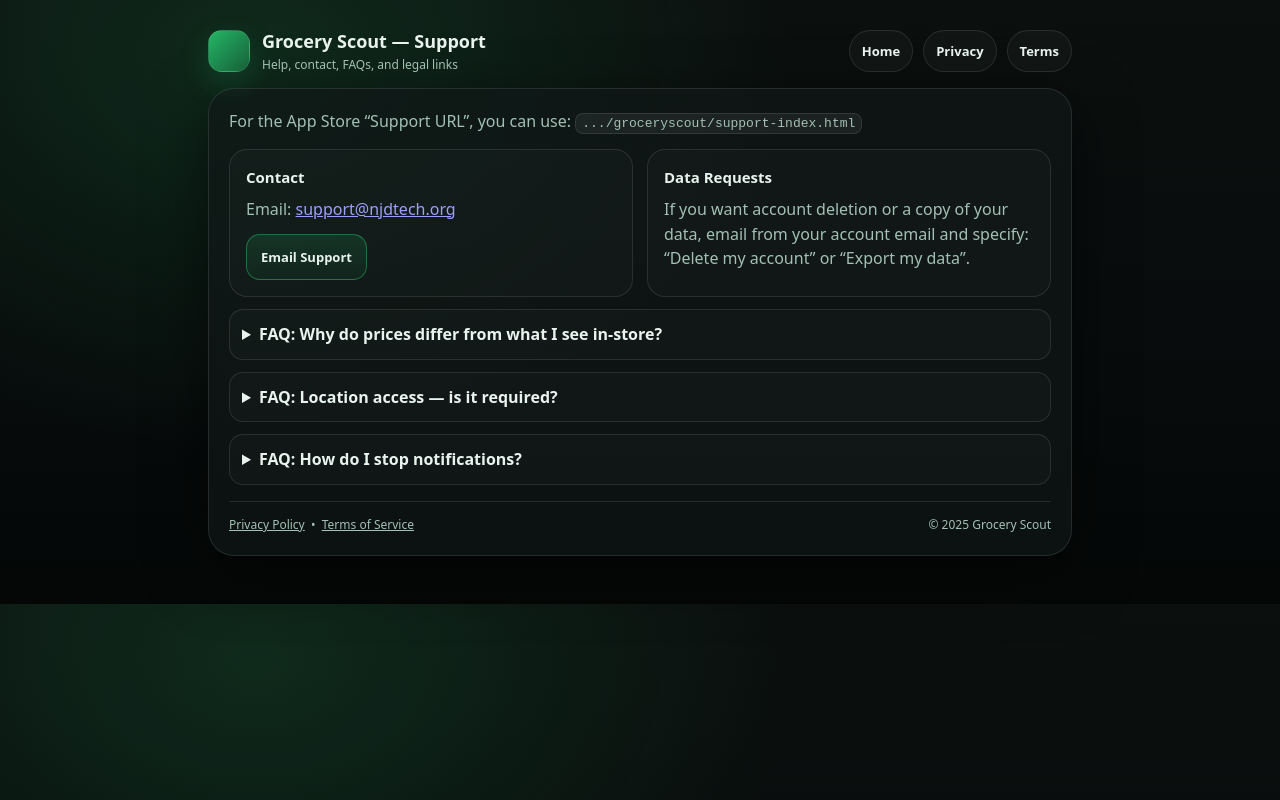
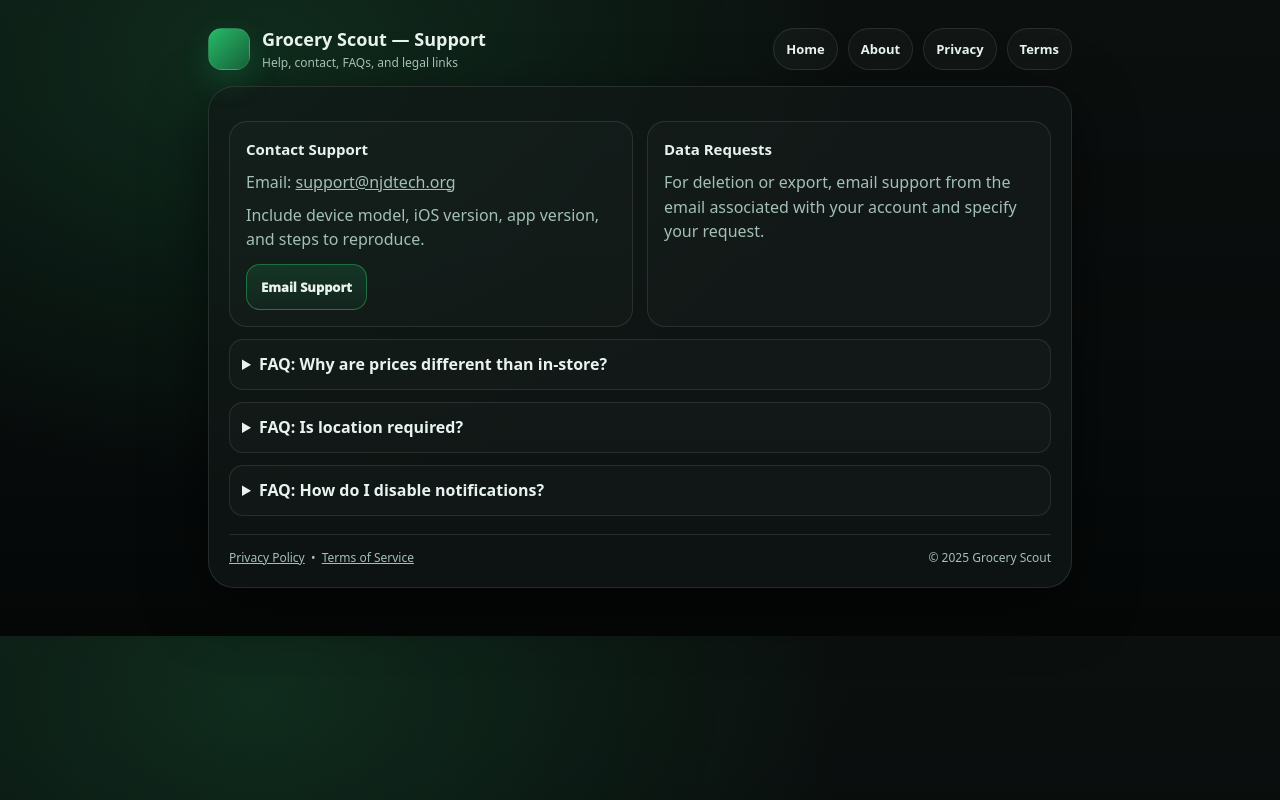
Before and after one commit to ndesplaines/ndesplaines.github.io, a plain HTML site: page grocery-scout/support/index.html in a window 1280 px wide. Drawn offline with Linux system fonts and the light colour scheme.

Commit message:
Refactor support page and update links and styles
Updated the support page's meta description and adjusted various styles for consistency. Modified links to point to the correct paths and improved FAQ wording.

```diff
--- a/grocery-scout/support/index.html
+++ b/grocery-scout/support/index.html
@@ -5,45 +5,43 @@
   <meta name="viewport" content="width=device-width,initial-scale=1" />
   <meta name="color-scheme" content="dark" />
   <title>Grocery Scout — Support</title>
-  <meta name="description" content="Grocery Scout support page: contact, FAQs, and links to privacy policy and terms." />
+  <meta name="description" content="Grocery Scout support page: contact, FAQs, and legal links." />
   <style>
     :root{
-      --bg:#0b0f0e; --text:#e8f3ee; --muted:#a3c0b4;
-      --line:rgba(255,255,255,.10); --accent:#28c76f; --radius:18px; --max:900px;
-      --shadow:0 18px 60px rgba(0,0,0,.55);
+      --bg:#0b0f0e; --panel:rgba(17,24,23,.72);
+      --text:#e8f3ee; --muted:#a3c0b4; --line:rgba(255,255,255,.10);
+      --accent:#28c76f; --radius:18px; --max:900px; --shadow:0 18px 60px rgba(0,0,0,.55);
     }
     *{box-sizing:border-box}
     body{
       margin:0;
       font-family: ui-sans-serif, system-ui, -apple-system, Segoe UI, Roboto, Helvetica, Arial;
-      background: radial-gradient(900px 650px at 20% 10%, rgba(40,199,111,.15), transparent 60%),
+      background: radial-gradient(1000px 700px at 20% 10%, rgba(40,199,111,.16), transparent 60%),
                   linear-gradient(180deg, var(--bg), #070b0b 65%, #050707);
       color:var(--text); line-height:1.55;
     }
-    .wrap{max-width:var(--max); margin:0 auto; padding:28px 18px 48px;}
-    .head{
-      display:flex; flex-wrap:wrap; align-items:center; justify-content:space-between; gap:12px;
-      margin-bottom:14px;
-    }
+    a{color:inherit}
+    .wrap{max-width:var(--max); margin:0 auto; padding:26px 18px 48px;}
+    .head{display:flex; flex-wrap:wrap; align-items:center; justify-content:space-between; gap:12px; margin-bottom:14px;}
     .title{display:flex; align-items:center; gap:12px; text-decoration:none; color:inherit}
     .logo{
       width:42px; height:42px; border-radius:14px;
-      background: linear-gradient(135deg, rgba(40,199,111,.9), rgba(40,199,111,.35));
+      background: linear-gradient(135deg, rgba(40,199,111,.92), rgba(40,199,111,.35));
+      border:1px solid rgba(255,255,255,.08);
       box-shadow: 0 12px 30px rgba(40,199,111,.18);
-      border:1px solid rgba(255,255,255,.08);
     }
     h1{margin:0; font-size:18px}
-    .sub{margin:0; font-size:12px; color:var(--muted)}
+    .sub{margin:0; color:var(--muted); font-size:12px}
     .chiprow{display:flex; flex-wrap:wrap; gap:10px}
     .chip{
-      text-decoration:none; color:inherit; font-size:13px; font-weight:700;
+      text-decoration:none; color:inherit; font-size:13px; font-weight:800;
       padding:10px 12px; border:1px solid var(--line);
       border-radius:999px; background: rgba(255,255,255,.03);
     }
-    .chip:hover{border-color: rgba(40,199,111,.55)}
+    .chip:hover{border-color: rgba(40,199,111,.60)}
     .panel{
       border:1px solid var(--line);
-      background: rgba(17,24,23,.70);
+      background: var(--panel);
       border-radius: calc(var(--radius) + 8px);
       padding:20px;
       box-shadow: var(--shadow);
@@ -59,7 +57,7 @@
       padding:12px 14px; border-radius:14px;
       border:1px solid rgba(40,199,111,.45);
       background: linear-gradient(180deg, rgba(40,199,111,.15), rgba(40,199,111,.06));
-      text-decoration:none; color:var(--text); font-weight:900; font-size:13px;
+      text-decoration:none; color:var(--text); font-weight:950; font-size:13px;
     }
     details{
       margin-top:12px;
@@ -68,20 +66,19 @@
       padding:12px 12px;
       background: rgba(255,255,255,.02);
     }
-    summary{cursor:pointer; font-weight:800}
+    summary{cursor:pointer; font-weight:900}
     details p{margin:10px 0 0; color:var(--muted)}
     .footer{
-      margin-top:16px; color:var(--muted); font-size:12px;
+      margin-top:18px; color:var(--muted); font-size:12px;
       border-top:1px solid var(--line); padding-top:14px;
       display:flex; flex-wrap:wrap; gap:10px; justify-content:space-between;
     }
-    code{background:rgba(255,255,255,.06); padding:2px 6px; border-radius:8px; border:1px solid var(--line)}
   </style>
 </head>
 <body>
   <div class="wrap">
     <div class="head">
-      <a class="title" href="./index.html" aria-label="Back to Grocery Scout home">
+      <a class="title" href="../index.html" aria-label="Back to Grocery Scout home">
         <div class="logo" aria-hidden="true"></div>
         <div>
           <h1>Grocery Scout — Support</h1>
@@ -89,54 +86,48 @@
         </div>
       </a>
       <div class="chiprow">
-        <a class="chip" href="./index.html">Home</a>
-        <a class="chip" href="./index.html#privacy">Privacy</a>
-        <a class="chip" href="./index.html#terms">Terms</a>
+        <a class="chip" href="../index.html">Home</a>
+        <a class="chip" href="../index.html#about">About</a>
+        <a class="chip" href="../index.html#privacy">Privacy</a>
+        <a class="chip" href="../index.html#terms">Terms</a>
       </div>
     </div>
 
     <section class="panel">
-      <p style="margin:0; color:var(--muted)">
-        For the App Store “Support URL”, you can use:
-        <code>.../groceryscout/support-index.html</code>
-      </p>
-
       <div class="grid">
         <div class="card">
-          <h2>Contact</h2>
+          <h2>Contact Support</h2>
           <p>Email: <a href="mailto:support@njdtech.org">support@njdtech.org</a></p>
+          <p style="margin-top:8px">Include device model, iOS version, app version, and steps to reproduce.</p>
           <a class="btn" href="mailto:support@njdtech.org?subject=Grocery%20Scout%20Support%20Request">Email Support</a>
         </div>
 
         <div class="card">
           <h2>Data Requests</h2>
-          <p>
-            If you want account deletion or a copy of your data, email from your account email and specify:
-            “Delete my account” or “Export my data”.
-          </p>
+          <p>For deletion or export, email support from the email associated with your account and specify your request.</p>
         </div>
       </div>
 
       <details>
-        <summary>FAQ: Why do prices differ from what I see in-store?</summary>
-        <p>Prices can change and vary by location, availability, promotions, and retailer updates. Always verify with the retailer before purchasing.</p>
+        <summary>FAQ: Why are prices different than in-store?</summary>
+        <p>Prices can vary by location, availability, promotions, and retailer updates. Always verify with the retailer before purchasing.</p>
       </details>
 
       <details>
-        <summary>FAQ: Location access — is it required?</summary>
-        <p>No. Location is used only with permission to improve nearby store recommendations and location-based comparisons.</p>
+        <summary>FAQ: Is location required?</summary>
+        <p>No. Location is optional and used only with permission for nearby stores and location-based comparisons.</p>
       </details>
 
       <details>
-        <summary>FAQ: How do I stop notifications?</summary>
-        <p>Disable notifications in iOS Settings → Notifications → Grocery Scout, and/or in-app preferences if available.</p>
+        <summary>FAQ: How do I disable notifications?</summary>
+        <p>Disable notifications in iOS Settings → Notifications → Grocery Scout (and/or in-app preferences if available).</p>
       </details>
 
       <div class="footer">
         <div>
-          <a style="color:inherit" href="./index.html#privacy">Privacy Policy</a>
+          <a href="../index.html#privacy">Privacy Policy</a>
           &nbsp;•&nbsp;
-          <a style="color:inherit" href="./index.html#terms">Terms of Service</a>
+          <a href="../index.html#terms">Terms of Service</a>
         </div>
         <div>© <span id="y"></span> Grocery Scout</div>
       </div>
```
